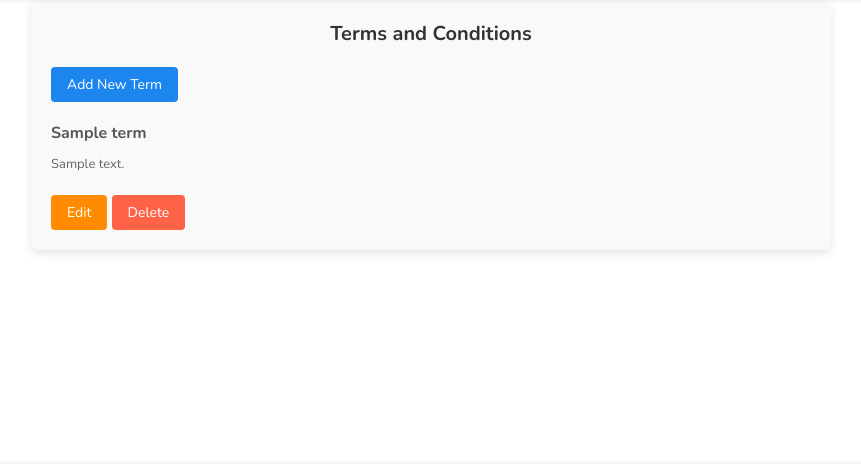
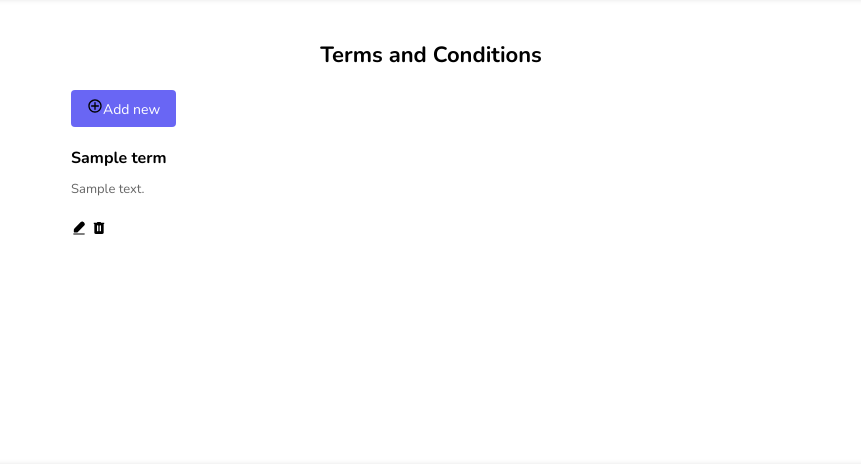
Before and after one commit to Habib-Ahmad/student-shelter, a PHP site: page /studentshelter/terms in a window 1280 px wide. Shown: the part 98-563 px from the top of the page, without its empty margins (209-1070 px from the left). Run offline with PHP 8.4, Linux system fonts and the light colour scheme; the visitor is signed in with stand-in values (Sample User, id 1); tables that the repository leaves empty or names only in its code hold one stand-in row (values such as "Sample post"); some web fonts are replaced.

Commit message:
css changes by adding logos

```diff
--- a/css/about.css
+++ b/css/about.css
@@ -1,4 +1,3 @@
-
 
 .container {
     width: 90%;
--- a/css/terms.css
+++ b/css/terms.css
@@ -1,8 +1,8 @@
 #terms {
-    background-color: #f9f9f9;
-    padding: 20px;
+    background-color: transparent;
+    padding: 40px;
     border-radius: 8px;
-    box-shadow: 0 4px 8px rgba(0, 0, 0, 0.1);
+    box-shadow: 0 4px 8px rgba(0, 0, 0, 0);
 }
 
 .terms-container {
@@ -11,15 +11,15 @@
 }
 
 .terms-title {
-    font-size: 20px;
-    color: #333;
+    font-size: 22px;
+    color: black;
     text-align: center;
     margin-bottom: 20px;
 }
 
 .terms-subtitle {
     font-size: 16px;
-    color: #555;
+    color: black;
     margin-top: 20px;
     margin-bottom: 10px;
 }
@@ -36,7 +36,7 @@
     padding: 8px 16px;
     font-size: 14px;
     color: #fff;
-    background-color: #1c86ee;
+    background-color: rgb(105, 102, 244);
     border: none;
     border-radius: 4px;
     text-decoration: none;
@@ -47,13 +47,12 @@
 .btn-add:hover {
     background-color: #1a75d1;
 }
-
-.btn-edit {
+/* .btn-edit {
     display: inline-block;
     padding: 8px 16px;
     font-size: 14px;
     color: #fff;
-    background-color: #ff8c00;
+    background-color: #11445b;
     border: none;
     border-radius: 4px;
     text-decoration: none;
@@ -62,10 +61,32 @@
 }
 
 .btn-edit:hover {
-    background-color: #cc6e00;
+    background-color: #1a75d1;
+} */
+
+.btn-edit img {
+    display: inline-block;
+    width: 16px;
+    height: 16px;
+    object-fit: contain;
+    cursor: pointer;
+}
+.btn-add img {
+    display: inline-block;
+    width: 16px;
+    height: 16px;
+    object-fit: contain;
+    cursor: pointer;
+}
+.btn-delete img {
+    display: inline-block;
+    width: 16px;
+    height: 16px;
+    object-fit: contain;
+    cursor: pointer;
 }
 
-.btn-delete {
+/* .btn-delete {
     display: inline-block;
     padding: 8px 16px;
     font-size: 14px;
--- a/includes/views/terms_view.php
+++ b/includes/views/terms_view.php
@@ -11,15 +11,18 @@ function render_terms($terms)
     <h2 class="terms-title">Terms and Conditions</h2>
 
     <?php if ($role === 'admin'): ?>
-      <a href="/studentshelter/terms/add" class="btn-add">Add New Term</a>
+      <a href="/studentshelter/terms/add" class="btn-add"><img src="/studentshelter/assets/add.svg" alt="add"
+          class="btn-icon">Add new</a>
     <?php endif; ?>
     <?php foreach ($terms as $term): ?>
       <div>
         <h3 class="terms-subtitle"><?php echo htmlspecialchars($term['title']); ?></h3>
         <p class="terms-description"><?php echo htmlspecialchars($term['description']); ?></p>
         <?php if ($role === 'admin'): ?>
-          <a href="/studentshelter/terms/edit/<?php echo $term['id']; ?>" class="btn-edit">Edit</a>
-          <a href="#" onclick="confirmDelete(<?php echo $term['id']; ?>)" class="btn-delete">Delete</a>
+          <a href="/studentshelter/terms/edit/<?php echo $term['id']; ?>" class="btn-edit"><img
+              src="/studentshelter/assets/edit.svg" alt="Edit" class="btn-icon"></a>
+          <a href="#" onclick="confirmDelete(<?php echo $term['id']; ?>)" class="btn-delete"><img
+              src="/studentshelter/assets/delete.svg" alt="Edit" class="btn-icon"></a>
         <?php endif; ?>
       </div>
     <?php endforeach; ?>
@@ -38,15 +41,21 @@ function render_terms_form($term = null)
 
   require_once "partials/header.php"; ?>
 
-  <form action="<?php echo $action; ?>" method="POST">
-    <label for="title">Title</label>
-    <input type="text" id="title" name="title" value="<?php echo htmlspecialchars($title); ?>" required>
+  <div class="terms-form-container">
+    <form action="<?php echo $action; ?>" method="POST">
+      <label for="title" class="terms-form-label">Title</label>
+      <input type="text" id="title" name="title" value="<?php echo htmlspecialchars($title); ?>" required
+        class="terms-form-input">
 
-    <label for="description">Description</label>
-    <textarea id="description" name="description" required><?php echo htmlspecialchars($description); ?></textarea>
+      <label for="description" class="terms-form-label">Description</label>
+      <textarea id="description" name="description" required
+        class="terms-form-textarea"><?php echo htmlspecialchars($description); ?></textarea>
 
-    <button type="submit"><?php echo $term ? 'Update' : 'Add'; ?> Term</button>
-  </form>
+      <button type="submit" class="terms-form-button"><?php echo $term ? 'Update' : 'Add'; ?> Term</button>
+    </form>
+  </div>
+
+
 
   <?php require_once "partials/footer.php";
 }
```
Also changed, not shown: other parts of css/terms.css (+62 -0 lines), css/faq.css (+81 -4 lines), includes/views/faq_view.php (+6 -3 lines), assets/add.svg (added), assets/delete.svg (added), assets/edit.svg (added).
